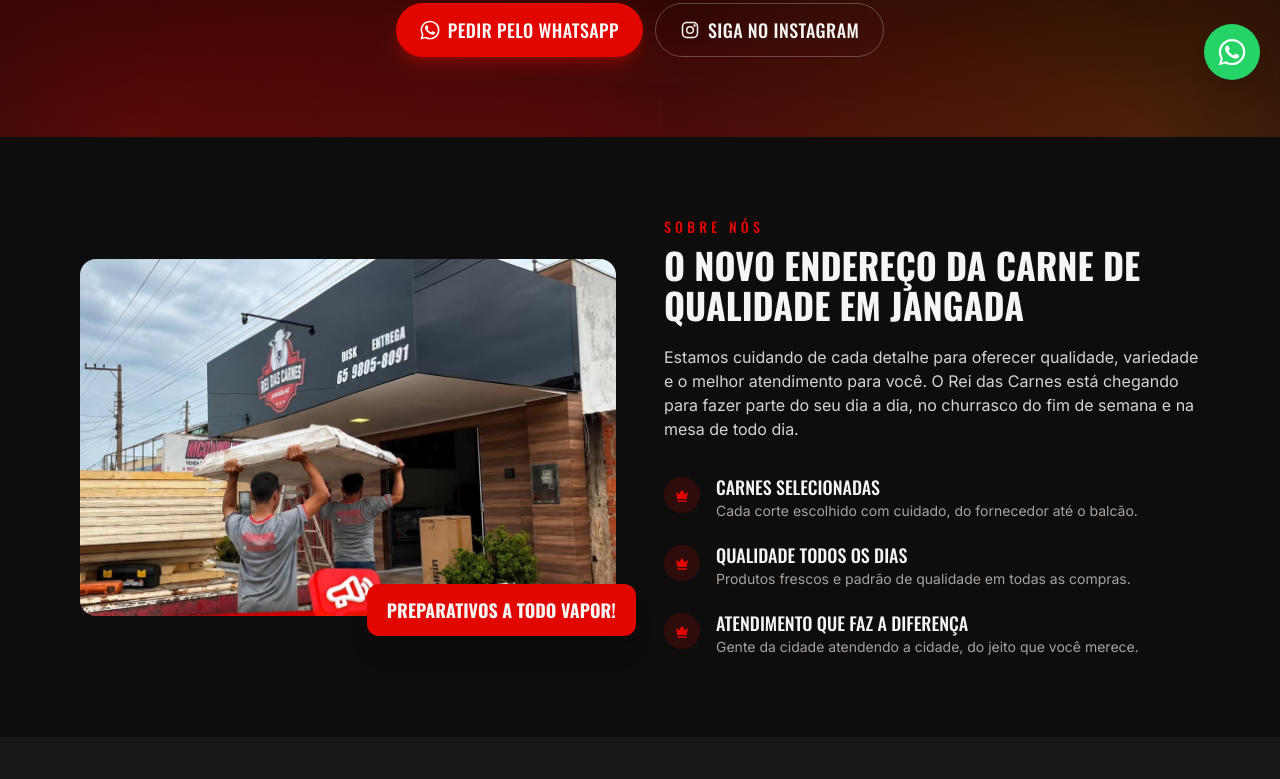
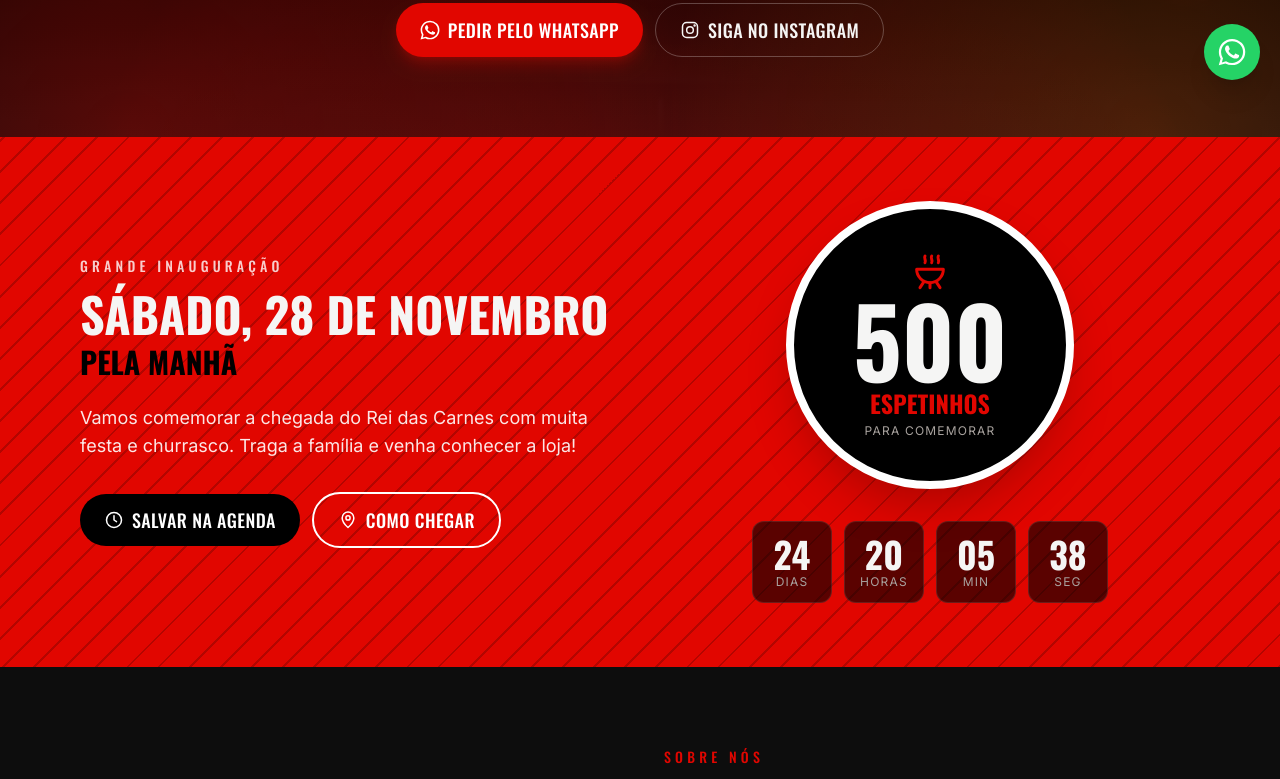
Before and after one commit to JacksonLuiz99/reidascarnesjangada, a Next.js app: page / in a window 1280 px wide. Shown: the part 700-1479 px from the top of the page. Built offline with nearby package versions, Linux system fonts and the light colour scheme.

Commit message:
feat: adiciona seção da inauguração em 28/11 com 500 espetinhos
Contagem regressiva, link para salvar na agenda e data no destaque do topo.

```diff
--- a/src/app/page.tsx
+++ b/src/app/page.tsx
@@ -13,9 +13,11 @@ import {
   TagIcon,
   WhatsappIcon,
 } from "@/components/icons";
+import { Countdown } from "@/components/countdown";
 import { mapsEmbedUrl, mapsLinkUrl, site } from "@/lib/site";
 
 const nav = [
+  { href: "#inauguracao", label: "Inauguração" },
   { href: "#sobre", label: "Sobre" },
   { href: "#produtos", label: "Produtos" },
   { href: "#delivery", label: "Delivery" },
@@ -106,17 +108,29 @@ async function CurrentYear() {
   return new Date().getFullYear();
 }
 
-function formatOpeningDate(date: string) {
+function formatDate(date: string) {
   return new Date(`${date}T12:00:00`).toLocaleDateString("pt-BR", {
-    day: "2-digit",
+    day: "numeric",
     month: "long",
   });
 }
 
+const toCalendarDate = (iso: string) =>
+  new Date(iso).toISOString().replace(/[-:]/g, "").replace(/\.\d{3}/, "");
+
+const { inauguration } = site;
+const inaugurationDay = formatDate(inauguration.date);
+
+const calendarUrl = `https://calendar.google.com/calendar/render?${new URLSearchParams({
+  action: "TEMPLATE",
+  text: "Inauguração Rei das Carnes – Jangada-MT",
+  dates: `${toCalendarDate(inauguration.startsAt)}/${toCalendarDate(inauguration.endsAt)}`,
+  details: `Inauguração do Rei das Carnes com ${inauguration.skewers} espetinhos para comemorar!`,
+  location: `${site.address.street}, ${site.address.district}, ${site.address.city}-${site.address.state}`,
+})}`;
+
 export default function Home() {
-  const openingLabel = site.openingDate
-    ? `Inauguração em ${formatOpeningDate(site.openingDate)}`
-    : "Inauguração em breve";
+  const openingLabel = `Inauguração: ${inauguration.weekday.toLowerCase()}, ${inaugurationDay}`;
 
   return (
     <>
@@ -217,6 +231,69 @@ export default function Home() {
                 <InstagramIcon className="size-5" />
                 Siga no Instagram
               </a>
+            </div>
+          </div>
+        </section>
+
+        {/* Inauguração */}
+        <section id="inauguracao" className="relative overflow-hidden bg-brand py-16">
+          <div
+            className="absolute inset-0 opacity-20"
+            style={{
+              backgroundImage:
+                "repeating-linear-gradient(-45deg, #000 0 2px, transparent 2px 22px)",
+            }}
+            aria-hidden
+          />
+          <div className="relative mx-auto grid max-w-6xl items-center gap-10 px-4 lg:grid-cols-2">
+            <div className="text-center lg:text-left">
+              <p className="font-display text-sm font-medium uppercase tracking-[0.3em] text-white/80">
+                Grande inauguração
+              </p>
+              <h2 className="mt-2 font-display text-4xl font-bold uppercase leading-tight sm:text-5xl">
+                {inauguration.weekday}, {inaugurationDay}
+                <span className="block text-2xl text-black sm:text-3xl">
+                  {inauguration.period}
+                </span>
+              </h2>
+              <p className="mt-6 text-lg text-white/90">
+                Vamos comemorar a chegada do Rei das Carnes com muita festa e
+                churrasco. Traga a família e venha conhecer a loja!
+              </p>
+              <div className="mt-8 flex flex-col items-center gap-3 sm:flex-row lg:justify-start">
+                <a
+                  href={calendarUrl}
+                  target="_blank"
+                  rel="noopener noreferrer"
+                  className="inline-flex items-center gap-2 rounded-full bg-black px-6 py-3 font-display text-lg font-medium uppercase tracking-wide text-white transition hover:bg-stone-900"
+                >
+                  <ClockIcon className="size-5" />
+                  Salvar na agenda
+                </a>
+                <a
+                  href="#localizacao"
+                  className="inline-flex items-center gap-2 rounded-full border-2 border-white px-6 py-3 font-display text-lg font-medium uppercase tracking-wide text-white transition hover:bg-white hover:text-brand"
+                >
+                  <PinIcon className="size-5" />
+                  Como chegar
+                </a>
+              </div>
+            </div>
+
+            <div className="flex flex-col items-center gap-8">
+              <div className="relative flex size-60 flex-col items-center justify-center rounded-full border-8 border-white bg-black text-center shadow-2xl sm:size-72">
+                <GrillIcon className="size-10 text-brand" />
+                <span className="font-display text-7xl font-bold leading-none sm:text-8xl">
+                  {inauguration.skewers}
+                </span>
+                <span className="font-display text-2xl font-bold uppercase text-brand">
+                  espetinhos
+                </span>
+                <span className="mt-1 text-xs uppercase tracking-widest text-muted">
+                  para comemorar
+                </span>
+              </div>
+              <Countdown target={inauguration.startsAt} />
             </div>
           </div>
         </section>
--- /dev/null
+++ b/src/components/countdown.tsx
@@ -0,0 +1,55 @@
+"use client";
+
+import { useSyncExternalStore } from "react";
+
+function subscribe(onChange: () => void) {
+  const id = setInterval(onChange, 1000);
+  return () => clearInterval(id);
+}
+
+const nowInSeconds = () => Math.floor(Date.now() / 1000);
+
+export function Countdown({ target }: { target: string }) {
+  // null no servidor: o tempo só é calculado no navegador, sem erro de hidratação.
+  const now = useSyncExternalStore(subscribe, nowInSeconds, () => null);
+  const targetSeconds = Math.floor(new Date(target).getTime() / 1000);
+
+  if (now === null) {
+    return <div className="h-[92px]" aria-hidden />;
+  }
+
+  const diff = targetSeconds - now;
+
+  if (diff <= 0) {
+    return (
+      <p className="font-display text-3xl font-bold uppercase text-brand">
+        É hoje! Venha comemorar com a gente!
+      </p>
+    );
+  }
+
+  const parts = [
+    { label: "dias", value: Math.floor(diff / 86400) },
+    { label: "horas", value: Math.floor((diff % 86400) / 3600) },
+    { label: "min", value: Math.floor((diff % 3600) / 60) },
+    { label: "seg", value: diff % 60 },
+  ];
+
+  return (
+    <div className="flex justify-center gap-3" role="timer" aria-label="Contagem regressiva para a inauguração">
+      {parts.map((part) => (
+        <div
+          key={part.label}
+          className="flex w-[70px] flex-col items-center rounded-xl border border-white/10 bg-black/60 py-3 sm:w-20"
+        >
+          <span className="font-display text-3xl font-bold tabular-nums sm:text-4xl">
+            {String(part.value).padStart(2, "0")}
+          </span>
+          <span className="text-xs uppercase tracking-widest text-muted">
+            {part.label}
+          </span>
+        </div>
+      ))}
+    </div>
+  );
+}
--- a/src/lib/site.ts
+++ b/src/lib/site.ts
@@ -23,8 +23,16 @@ export const site = {
     city: "Jangada",
     state: "MT",
   },
-  // Ainda não definida — quando definir, troque `null` pela data (ex.: "2026-11-20").
-  openingDate: null as string | null,
+  inauguration: {
+    date: "2026-11-28",
+    weekday: "Sábado",
+    period: "pela manhã",
+    // Horário exato de início ainda não confirmado (ver PENDENCIAS.md);
+    // 07h = abertura da loja. Fuso de Cuiabá: UTC-4.
+    startsAt: "2026-11-28T07:00:00-04:00",
+    endsAt: "2026-11-28T12:00:00-04:00",
+    skewers: 500,
+  },
   // Dias da semana ainda não confirmados (ver PENDENCIAS.md).
   hours: ["Manhã: 07h às 12h", "Tarde: 15h às 19h30"] as string[] | null,
 };
```
